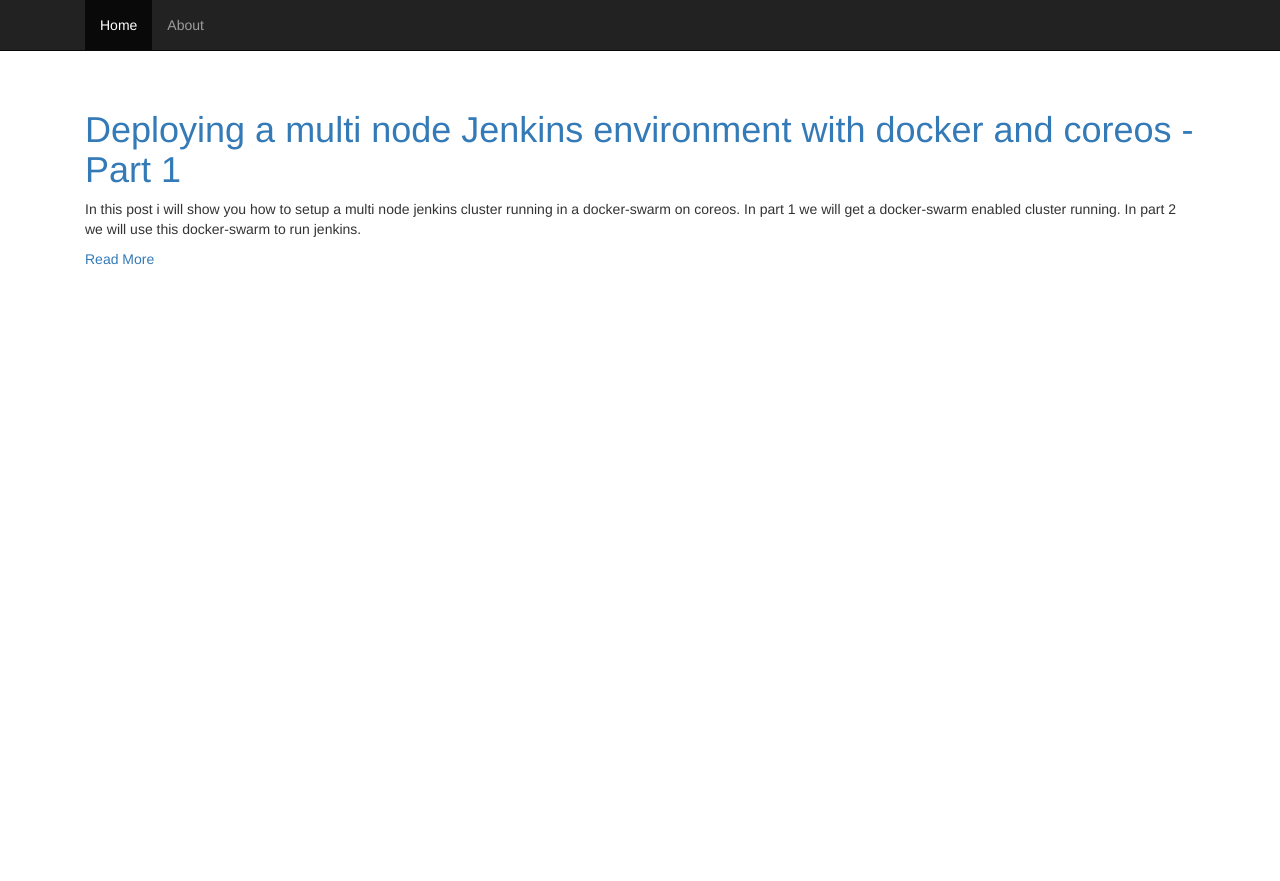
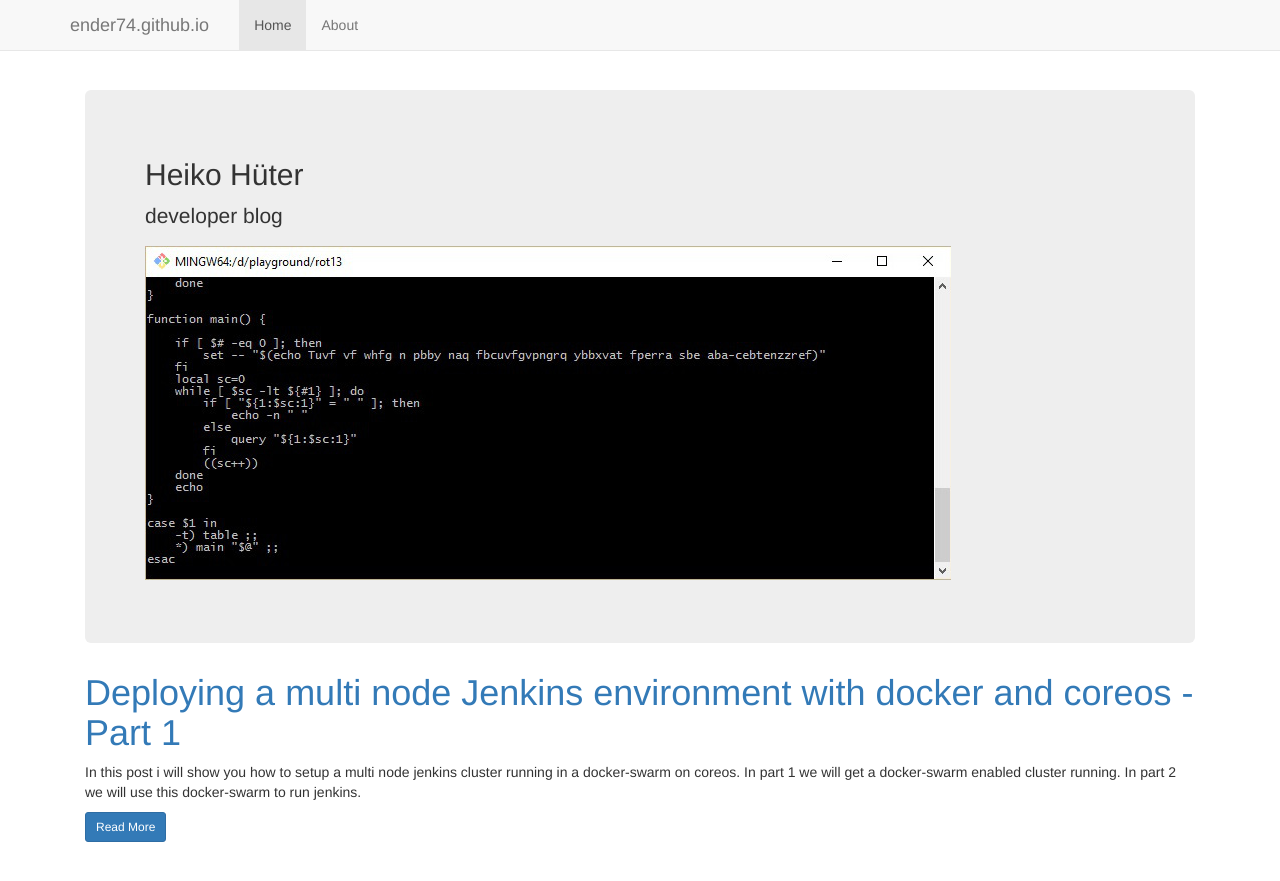
Before and after one commit to ender74/ender74.github.io, a Jekyll site: the page built from index.html, in a window 1280 px wide. Shown: the top 881 px of the page. Built offline with Jekyll 4.4.1, drawn with Linux system fonts in a browser that asks for light colours; nearby versions of some CDN libraries.

Commit message:
layout changed

```diff
--- a/_config.yml
+++ b/_config.yml
@@ -6,7 +6,7 @@
 name: Heiko Hüter
 
 # Short bio or description (displayed in the header)
-description: Developer
+description: developer blog
 
 # URL of your avatar or profile pic (you could use your GitHub profile pic)
 avatar: https://avatars0.githubusercontent.com/u/5310735
--- a/_layouts/default.html
+++ b/_layouts/default.html
@@ -4,16 +4,18 @@
     <meta charset="utf-8">
     <title>{{ page.title }} - {{ site.title }}</title>
 
-   <link rel="stylesheet" type="text/css" href="{{ site.path }}/style.css" >
+    <link rel="stylesheet" type="text/css" href="{{ site.path }}/style.css">
 
     <script src="https://ajax.googleapis.com/ajax/libs/jquery/1.11.2/jquery.min.js"></script>
     <script src="{{ site.path }}/js/bootstrap.min.js"></script>
 </head>
 <body>
-  <nav class="navbar navbar-inverse navbar-fixed-top">
+<nav class="navbar navbar-default navbar-fixed-top">
     <div class="container">
         <div class="navbar-header">
-          <button type="button" class="navbar-toggle collapsed" data-toggle="collapse" data-target="#navbar" aria-expanded="false" aria-controls="navbar">
+            <a class="navbar-brand" href="#">ender74.github.io</a>
+            <button type="button" class="navbar-toggle collapsed" data-toggle="collapse" data-target="#navbar"
+                    aria-expanded="false" aria-controls="navbar">
                 <span class="sr-only">Toggle navigation</span>
                 <span class="icon-bar"></span>
                 <span class="icon-bar"></span>
@@ -30,6 +32,7 @@
     </div>
 </nav>
 
+
 <div class="container">
     <div class="content">
         {{ content }}
--- a/index.html
+++ b/index.html
@@ -1,6 +1,12 @@
 ---
 layout: default
 ---
+
+<div class="jumbotron">
+    <h2>{{ site.name }}</h2>
+    <p>{{ site.description }}</p>
+    <p><img src="{{ site.baseurl }}/images/rot13.jpg" /></p>
+</div>
 
 <div class="posts">
     {% for post in site.posts %}
@@ -12,7 +18,7 @@
             {{ post.excerpt }}
         </div>
 
-      <a href="{{ site.baseurl }}{{ post.url }}" class="read-more">Read More</a>
+        <a href="{{ site.baseurl }}{{ post.url }}" class="btn btn-primary btn-sm">Read More</a>
     </article>
     {% endfor %}
 </div>
```
Also changed, not shown: _posts/2016-08-09-Master-Slave-Jenkins-With-Docker-Part1.md (+1 -1 lines), images/rot13.jpg. Lines whose indentation alone changed are shown as unchanged.
